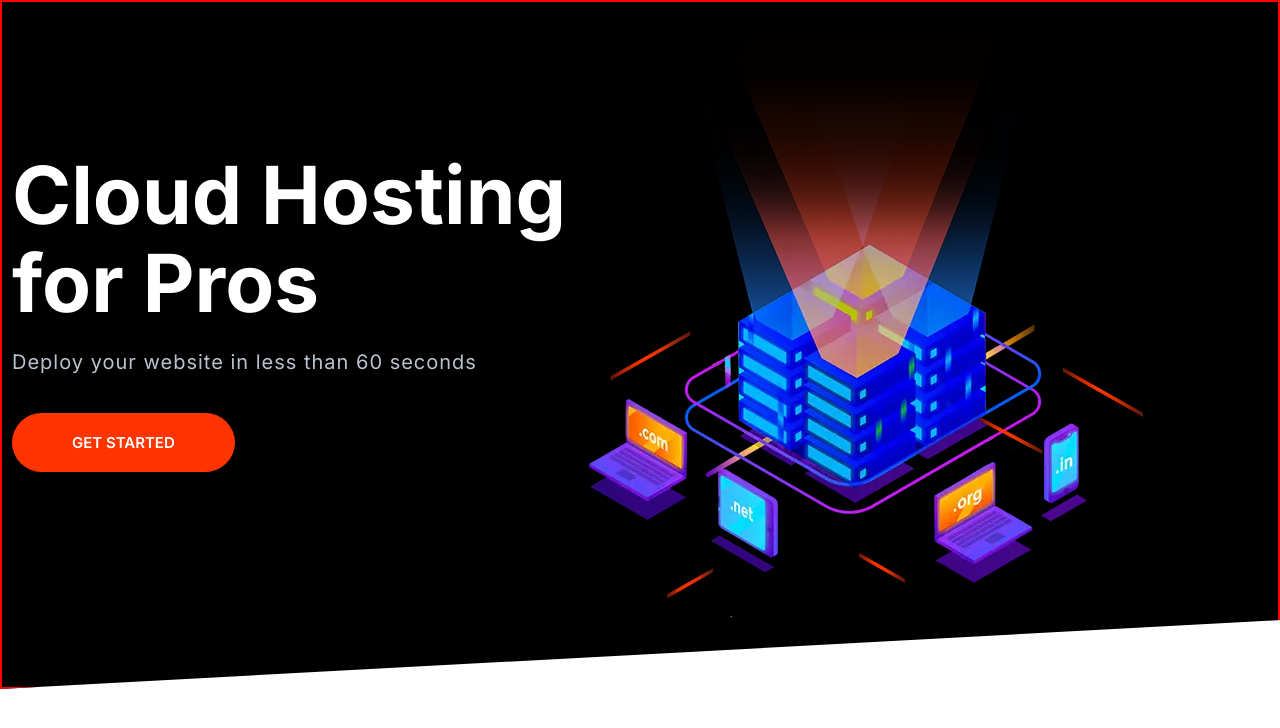
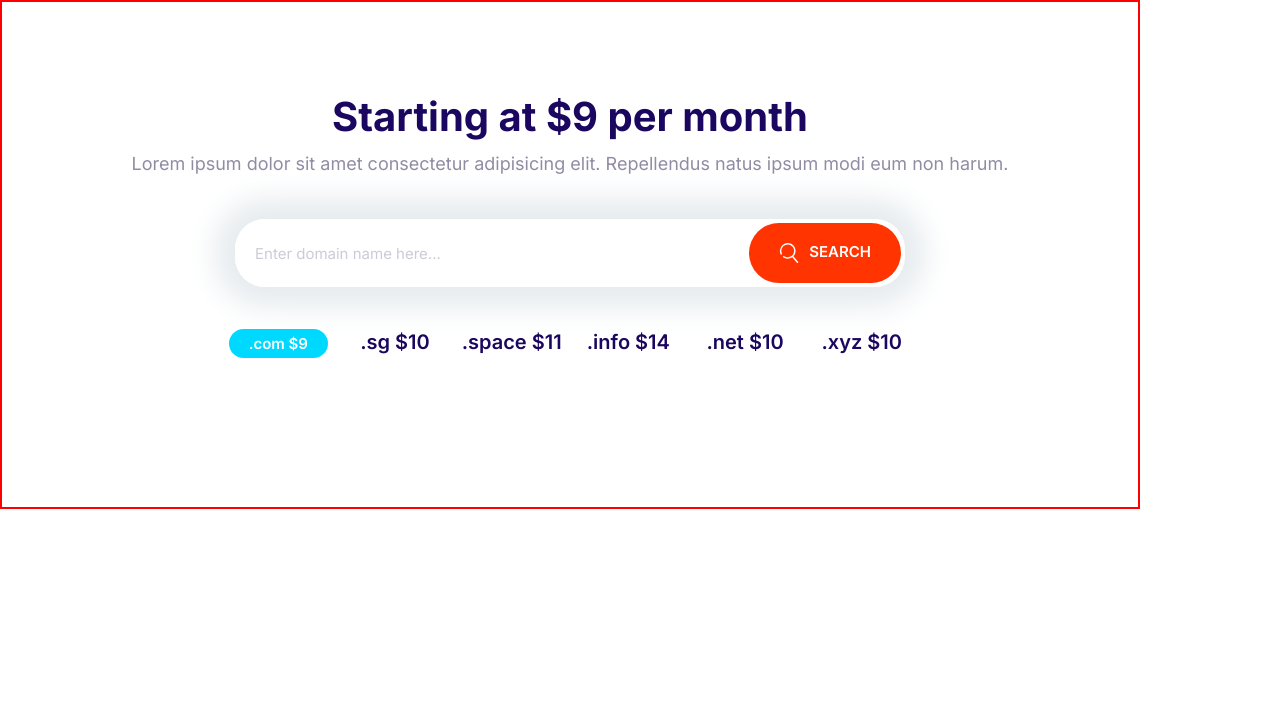
Before and after one commit to mohashyne/Crystalbytes, a plain HTML site: page index.html in a window 1280 px wide. Drawn offline with Linux system fonts and the light colour scheme.

Commit message:
define block for the domain.

```diff
--- a/css/styles.css
+++ b/css/styles.css
@@ -227,12 +227,19 @@ a {
     font-size: 1.8rem;
     font-weight: 600;
     margin: 1rem 0;
+    outline: 0;
     padding: 2rem 3rem;
     text-transform: uppercase;
     white-space: nowrap;
     text-align: center;
 }
 
+.btn .icon {
+    width: 2rem;
+    height: 2rem;
+    margin-right: 1rem;
+    vertical-align: middle;
+}
 
 .btn--primary {
     background: var(--color-primary);
@@ -314,7 +321,7 @@ a {
 .input-group .input {
     border: 0;
     flex-grow: 1;
-    padding: 1.5rem 1rem;
+    padding: 1.5rem 2rem;
 
 }
 
@@ -797,3 +804,33 @@ a {
     }
 
 }
+
+
+/* Domain Block */
+
+.block-domain .input-group {
+    box-shadow: 0 0 30px 20px #e6ebee;
+    border: 0;
+    margin: 4rem auto;
+    max-width: 670px;
+}
+
+
+.block-domain__prices {
+    display: grid;
+    grid-template-columns: repeat(3, 1fr);
+    grid-template-rows: repeat(2, 6rem);
+    font-size: 2rem;
+    font-weight: 600;
+    justify-items: center;
+    max-width: 700px;
+    margin: 0 auto;
+}
+
+@media screen and (min-width: 768px) {
+    .block-domain__prices {
+        grid-template-columns: repeat(auto-fit, minmax(10rem, 1fr));
+
+    }
+
+}
--- a/index.html
+++ b/index.html
@@ -15,25 +15,35 @@
     <link rel="stylesheet" href="css/styles.css" />
   </head>
   <body>
-    <section class="block block--dark block--skewed-left hero">
-      <div class="container grid grid--1x2">
-        <header class="block__header hero__content">
-          <h1 class="block__heading">Cloud Hosting for Pros</h1>
-          <p class="hero__tagline">
-            Deploy your website in less than 60 seconds
-          </p>
-          <a href="" class="btn btn--accent btn--stretched">Get Started</a>
-        </header>
-        <picture>
-          <source
-            type="image/webp"
-            srcset="images/banner.webp 1x, images/banner@2x.webp 2x" />
-          <source
-            type="image/png"
-            srcset="images/banner.png 1x, images/banner@2x.png 2x" />
-          <img class="hero__image" src="images/banner.png" alt=""
-        /></picture>
+    <section class="block container block-domain">
+      <header class="block__header">
+        <h2>Starting at $9 per month</h2>
+        <p>
+          Lorem ipsum dolor sit amet consectetur adipisicing elit. Repellendus
+          natus ipsum modi eum non harum.
+        </p>
+      </header>
+      <div class="input-group">
+        <input
+          type="text"
+          class="input"
+          placeholder="Enter domain name here..."
+          name=""
+          id=""
+        />
+        <button class="btn btn--accent">
+        </svg><svg class="icon icon--white">
+          <use xlink:href="images/sprite.svg#search"></use>
+        </svg>Search</button>
       </div>
+      <ul class="list block-domain__prices">
+        <li><span class="badge badge--secondary">.com $9</span></li>
+        <li>.sg $10</li>
+        <li>.space $11</li>
+        <li>.info $14</li>
+        <li>.net $10</li>
+        <li>.xyz $10</li>
+      </ul>
     </section>
     <script src="js/main.js"></script>
   </body>
```
Also changed, not shown: componet/block-domain.html (added, +30 -0 lines).
